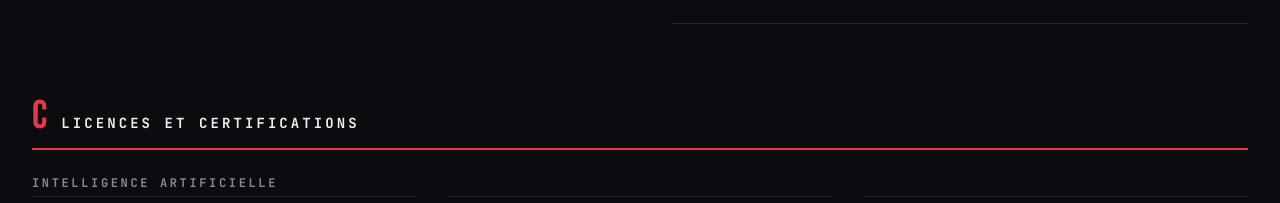
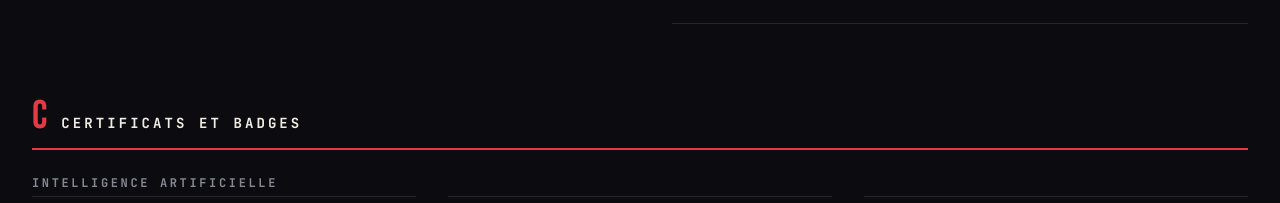
Before and after one commit to Deniz09OK/Portfolio, a Nuxt app: page / in a window 1280 px wide. Shown: the part 7747-7950 px from the top of the page. Built offline with nearby package versions, Linux system fonts and the light colour scheme.

Commit message:
fix(parcours): renomme le bloc « Certificats et badges »
Les éléments listés sont des badges de fin de cours (Anthropic Academy,
module Hack The Box), pas des licences ni des certifications d'examen.
Le sous-titre du menu devient « Badges ».

```diff
--- a/data/portfolio.ts
+++ b/data/portfolio.ts
@@ -2,7 +2,7 @@ import type { Portfolio } from '~/types/portfolio'
 
 export const portfolio: Portfolio = {
   fr: {
-    nav: { roster: "Fiche", matches: "Card de la saison", career: "Saisons jouées", certs: "Trophées", certsSub: "Certifications", drills: "Entraînement quotidien", htb: "Labs cyber", htbSub: "HTB & TryHackMe", off: "Hors du clavier", languages: "Trois langues", contact: "Sifflet final" },
+    nav: { roster: "Fiche", matches: "Card de la saison", career: "Saisons jouées", certs: "Trophées", certsSub: "Badges", drills: "Entraînement quotidien", htb: "Labs cyber", htbSub: "HTB & TryHackMe", off: "Hors du clavier", languages: "Trois langues", contact: "Sifflet final" },
     sectionLabels: { roster: "Profil", matches: "Projets", career: "Parcours", drills: "Compétences", htb: "Hack The Box", thm: "TryHackMe", off: "Centres d'intérêt", languages: "Langues", contact: "Contact" },
     a11y: { navPrimary: "Navigation principale", navMobile: "Navigation mobile", language: "Langue", theme: "Thème clair", menu: "Menu", legend: "Légende", backToTop: "Remonter en haut de page", skipToContent: "Aller au contenu" },
     ticker: ["ALTERNANCE CYBER & DEV WEB", "·", "DISPONIBLE IMMÉDIATEMENT", "·", "GRAND EST & LUXEMBOURG", "·", "MSc CYBERSÉCURITÉ & CLOUD", "·", "EPITECH NANCY", "·", "TRILINGUE FR/EN/TR", "·", "OUVERT AUX OPPORTUNITÉS", "·", "LIVE", "·", "PORTFOLIO 2026", "·"],
@@ -70,7 +70,7 @@ export const portfolio: Portfolio = {
       title: "Saisons jouées",
       eduLabel: "ACADÉMIE",
       expLabel: "TERRAIN",
-      certsLabel: "LICENCES ET CERTIFICATIONS",
+      certsLabel: "CERTIFICATS ET BADGES",
       certsTracks: { ai: "INTELLIGENCE ARTIFICIELLE", cyber: "CYBERSÉCURITÉ" },
       certsVerify: "Vérifier le badge"
     },
@@ -477,7 +477,7 @@ export const portfolio: Portfolio = {
   },
 
   en: {
-    nav: { roster: "Roster", matches: "Season card", career: "Seasons played", certs: "Trophies", certsSub: "Certifications", drills: "Daily training", htb: "Cyber labs", htbSub: "HTB & TryHackMe", off: "Off the keyboard", languages: "Three languages", contact: "Final whistle" },
+    nav: { roster: "Roster", matches: "Season card", career: "Seasons played", certs: "Trophies", certsSub: "Badges", drills: "Daily training", htb: "Cyber labs", htbSub: "HTB & TryHackMe", off: "Off the keyboard", languages: "Three languages", contact: "Final whistle" },
     sectionLabels: { roster: "Profile", matches: "Projects", career: "Experience", drills: "Skills", htb: "Hack The Box", thm: "TryHackMe", off: "Interests", languages: "Languages", contact: "Contact" },
     a11y: { navPrimary: "Primary navigation", navMobile: "Mobile navigation", language: "Language", theme: "Light theme", menu: "Menu", legend: "Legend", backToTop: "Back to top", skipToContent: "Skip to content" },
     ticker: ["CYBER & WEB DEV APPRENTICESHIP", "·", "AVAILABLE NOW", "·", "GRAND EST & LUXEMBOURG", "·", "MSc CYBERSECURITY & CLOUD", "·", "EPITECH NANCY", "·", "TRILINGUAL FR/EN/TR", "·", "OPEN TO WORK", "·", "LIVE", "·", "PORTFOLIO 2026", "·"],
@@ -537,7 +537,7 @@ export const portfolio: Portfolio = {
       { idx: "10", name: "Popeye", kanji: "船団", type: "Containerisation", stack: "DOCKER · FLASK · NODE.JS · POSTGRESQL", year: "2025", opponent: "WEB MONOLITH", verdict: "MODULAR ARCHITECTURE", desc: "Docker containerisation project. Full web application in a microservices architecture, with inter-service communication and persistence.", link: "https://github.com/Deniz09OK/Popeye", archived: true },
       { idx: "11", name: "EpiQuest", kanji: "冒険", type: "2D video game", stack: "JAVA · LIBGDX · GAMEDEV", year: "2024", opponent: "EMPTY ENGINE", verdict: "PLAYABLE ADVENTURE", desc: "2D adventure game built with Java and LibGDX. Combat system, dialogues, progression. Team project.", link: "https://github.com/Deniz09OK/Projet-Jeu-Java", archived: true }
     ],
-    career: { title: "Seasons played", eduLabel: "ACADEMY", expLabel: "FIELD", certsLabel: "LICENSES & CERTIFICATIONS", certsTracks: { ai: "ARTIFICIAL INTELLIGENCE", cyber: "CYBERSECURITY" }, certsVerify: "Verify badge" },
+    career: { title: "Seasons played", eduLabel: "ACADEMY", expLabel: "FIELD", certsLabel: "CERTIFICATES & BADGES", certsTracks: { ai: "ARTIFICIAL INTELLIGENCE", cyber: "CYBERSECURITY" }, certsVerify: "Verify badge" },
     edu: [
       { year: "09/2024 — 09/2027", school: "EPITECH NANCY", title: "MSc Pro — Cybersecurity & Cloud", desc: "Active pedagogy · Debian/OpenBSD/FreeBSD · Offensive & defensive security", current: true },
       { year: "09/2020 — 07/2022", school: "CHARLES DE FOUCAULD", title: "BTS SNIR", desc: "C/C++, Python · VLAN, routing, subnets · Mageia" },
@@ -936,7 +936,7 @@ export const portfolio: Portfolio = {
   },
 
   tr: {
-    nav: { roster: "Kadro", matches: "Sezon kartı", career: "Oynanan sezonlar", certs: "Kupalar", certsSub: "Sertifikalar", drills: "Günlük antrenman", htb: "Siber lab'lar", htbSub: "HTB & TryHackMe", off: "Klavyenin dışında", languages: "Üç dil", contact: "Son düdük" },
+    nav: { roster: "Kadro", matches: "Sezon kartı", career: "Oynanan sezonlar", certs: "Kupalar", certsSub: "Rozetler", drills: "Günlük antrenman", htb: "Siber lab'lar", htbSub: "HTB & TryHackMe", off: "Klavyenin dışında", languages: "Üç dil", contact: "Son düdük" },
     sectionLabels: { roster: "Profil", matches: "Projeler", career: "Deneyim", drills: "Yetenekler", htb: "Hack The Box", thm: "TryHackMe", off: "İlgi Alanları", languages: "Diller", contact: "İletişim" },
     a11y: { navPrimary: "Ana gezinme", navMobile: "Mobil gezinme", language: "Dil", theme: "Açık tema", menu: "Menü", legend: "Açıklama", backToTop: "Sayfanın başına dön", skipToContent: "İçeriğe geç" },
     ticker: ["SİBER & WEB GELİŞTİRME DÖNÜŞÜMLÜ EĞİTİM", "·", "HEMEN MÜSAİT", "·", "GRAND EST & LÜKSEMBURG", "·", "MSc SİBER GÜVENLİK & BULUT", "·", "EPITECH NANCY", "·", "ÜÇ DİLLİ FR/EN/TR", "·", "YENİ FIRSATLARA AÇIĞIM", "·", "CANLI", "·", "PORTFOLYO 2026", "·"],
@@ -996,7 +996,7 @@ export const portfolio: Portfolio = {
       { idx: "10", name: "Popeye", kanji: "船団", type: "Konteynerleştirme", stack: "DOCKER · FLASK · NODE.JS · POSTGRESQL", year: "2025", opponent: "WEB MONOLİT", verdict: "MODÜLER MİMARİ", desc: "Docker ile konteynerleştirme projesi. Mikroservis mimarisinde tam bir web uygulaması, servisler arası iletişim ve kalıcılık.", link: "https://github.com/Deniz09OK/Popeye", archived: true },
       { idx: "11", name: "EpiQuest", kanji: "冒険", type: "2D video oyunu", stack: "JAVA · LIBGDX · OYUN", year: "2024", opponent: "BOŞ MOTOR", verdict: "OYNANABİLİR MACERA", desc: "Java ve LibGDX ile geliştirilmiş 2D macera oyunu. Savaş sistemi, diyaloglar, ilerleme. Takım projesi.", link: "https://github.com/Deniz09OK/Projet-Jeu-Java", archived: true }
     ],
-    career: { title: "Oynanan sezonlar", eduLabel: "AKADEMİ", expLabel: "SAHA", certsLabel: "LİSANSLAR VE SERTİFİKALAR", certsTracks: { ai: "YAPAY ZEKÂ", cyber: "SİBER GÜVENLİK" }, certsVerify: "Rozeti doğrula" },
+    career: { title: "Oynanan sezonlar", eduLabel: "AKADEMİ", expLabel: "SAHA", certsLabel: "SERTİFİKALAR VE ROZETLER", certsTracks: { ai: "YAPAY ZEKÂ", cyber: "SİBER GÜVENLİK" }, certsVerify: "Rozeti doğrula" },
     edu: [
       { year: "09/2024 — 09/2027", school: "EPITECH NANCY", title: "MSc Pro — Siber Güvenlik & Bulut", desc: "Aktif pedagoji · Debian/OpenBSD/FreeBSD · Saldırı & savunma", current: true },
       { year: "09/2020 — 07/2022", school: "CHARLES DE FOUCAULD", title: "BTS SNIR", desc: "C/C++, Python · VLAN, yönlendirme, alt ağlar · Mageia" },
```
